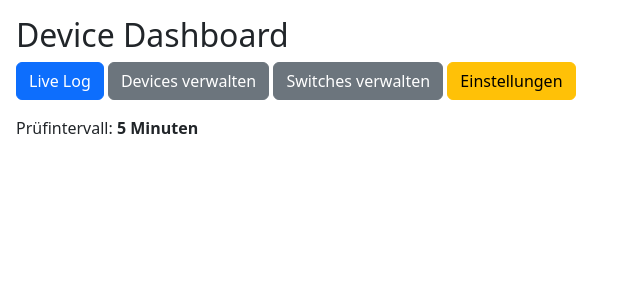
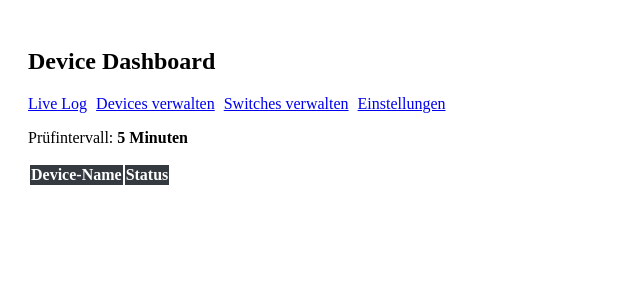
Before and after one commit to alientim/Aruba-PoE, a Flask app: page / in a window 1280 px wide. Shown: the top 300 px of the page, without its empty margins (0-640 px from the left). Run offline with Flask 3, Linux system fonts and the light colour scheme; a user stored in the database is signed in; data comes from the database, SQL or seed files in the repository; data that the repository does not hold is empty; parts of the project's set-up code (start-up, migrations or seed data) failed here and were passed over.

Commit message:
Webinterface

```diff
--- /dev/null
+++ b/srv/poe_manager/static/css/style.css
@@ -0,0 +1,24 @@
+body {
+    padding: 20px;
+}
+
+.table-dark {
+    background-color: #343a40 !important;
+    color: #fff !important;
+}
+
+.badge {
+    font-size: 0.9rem;
+}
+
+pre {
+    background-color: #f8f9fa;
+    padding: 10px;
+    border-radius: 5px;
+    max-height: 600px;
+    overflow-y: scroll;
+}
+
+.mb-3 a.btn {
+    margin-right: 5px;
+}
--- a/srv/poe_manager/templates/devices.html
+++ b/srv/poe_manager/templates/devices.html
@@ -2,7 +2,7 @@
 <html>
 <head>
     <title>Devices</title>
-    <link rel="stylesheet" href="https://cdn.jsdelivr.net/npm/bootstrap@5.3.0/dist/css/bootstrap.min.css">
+    <link rel="stylesheet" href="{{ url_for('static', filename='css/style.css') }}">
 </head>
 <body class="p-5">
 
--- a/srv/poe_manager/templates/index.html
+++ b/srv/poe_manager/templates/index.html
@@ -2,18 +2,7 @@
 <html>
 <head>
     <title>Device Dashboard</title>
-    <link rel="stylesheet" href="https://cdn.jsdelivr.net/npm/bootstrap@5.3.0/dist/css/bootstrap.min.css">
-    <style>
-        .device-card {
-            width: 150px;
-            margin: 5px;
-            text-align: center;
-        }
-        .status-badge {
-            font-size: 0.9rem;
-            margin-top: 5px;
-        }
-    </style>
+    <link rel="stylesheet" href="{{ url_for('static', filename='css/style.css') }}">
 </head>
 <body class="p-3">
 
@@ -28,20 +17,28 @@
 
 <p>Prüfintervall: <strong>{{ interval }} Minuten</strong></p>
 
-<div class="d-flex flex-wrap">
-    {% for d in devices %}
-        <div class="card device-card">
-            <div class="card-body">
-                <h6 class="card-title">{{ d['name'] }}</h6>
+<table class="table table-bordered table-striped">
+    <thead class="table-dark">
+        <tr>
+            <th>Device-Name</th>
+            <th>Status</th>
+        </tr>
+    </thead>
+    <tbody>
+        {% for d in devices %}
+        <tr>
+            <td>{{ d['name'] }}</td>
+            <td>
                 {% if status[d['name']] == 'online' %}
-                    <span class="badge bg-success status-badge">Online</span>
+                    <span class="badge bg-success">Online</span>
                 {% else %}
-                    <span class="badge bg-danger status-badge">Offline</span>
+                    <span class="badge bg-danger">Offline</span>
                 {% endif %}
-            </div>
-        </div>
-    {% endfor %}
-</div>
+            </td>
+        </tr>
+        {% endfor %}
+    </tbody>
+</table>
 
 </body>
 </html>
--- a/srv/poe_manager/templates/login.html
+++ b/srv/poe_manager/templates/login.html
@@ -2,7 +2,7 @@
 <html>
 <head>
     <title>Login</title>
-    <link rel="stylesheet" href="https://cdn.jsdelivr.net/npm/bootstrap@5.3.0/dist/css/bootstrap.min.css">
+    <link rel="stylesheet" href="{{ url_for('static', filename='css/style.css') }}">
 </head>
 <body class="p-5">
     <h2>Login</h2>
--- a/srv/poe_manager/templates/settings.html
+++ b/srv/poe_manager/templates/settings.html
@@ -2,7 +2,7 @@
 <html>
 <head>
     <title>Einstellungen</title>
-    <link rel="stylesheet" href="https://cdn.jsdelivr.net/npm/bootstrap@5.3.0/dist/css/bootstrap.min.css">
+    <link rel="stylesheet" href="{{ url_for('static', filename='css/style.css') }}">
 </head>
 <body class="p-5">
 
--- a/srv/poe_manager/templates/switches.html
+++ b/srv/poe_manager/templates/switches.html
@@ -2,7 +2,7 @@
 <html>
 <head>
     <title>Switches</title>
-    <link rel="stylesheet" href="https://cdn.jsdelivr.net/npm/bootstrap@5.3.0/dist/css/bootstrap.min.css">
+    <link rel="stylesheet" href="{{ url_for('static', filename='css/style.css') }}">
 </head>
 <body class="p-5">
 
```
Also changed, not shown: srv/poe_manager/templates/logs.html (+30 -6 lines), 1 other file.
